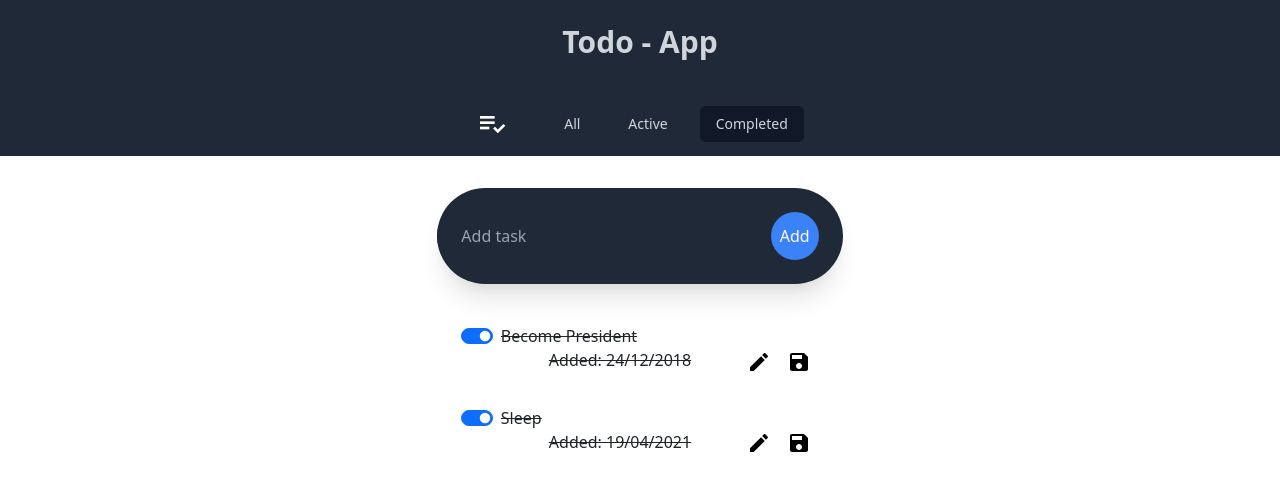
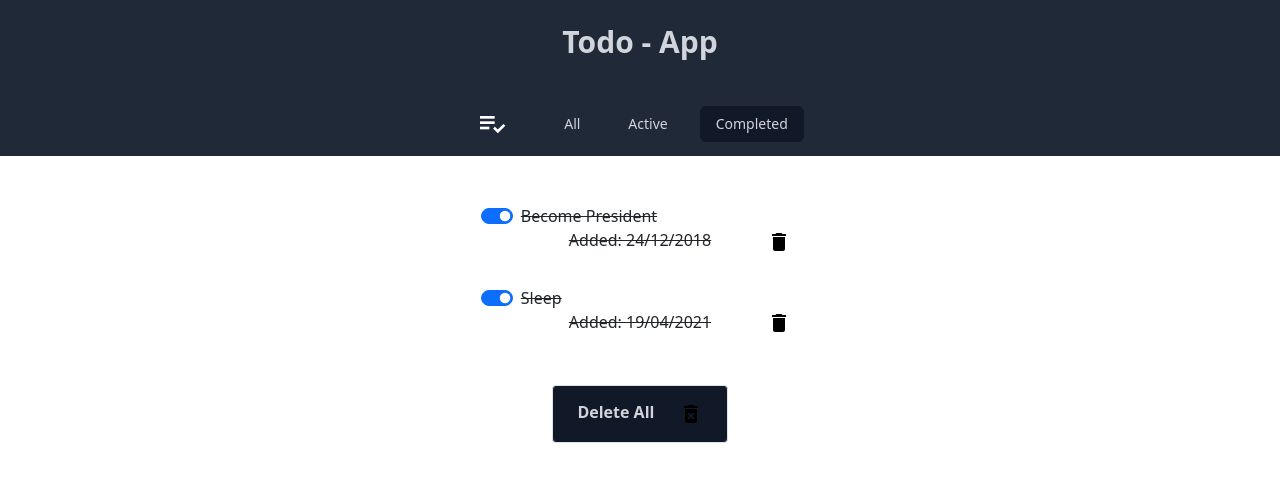
Before and after one commit to daniele-demarchis97/Angular-Todo-App, an Angular app: page / in a window 1280 px wide. Both pictures are taken after a click on the button "Completed". Shown: the top 490 px of the page. Built offline with nearby package versions, Linux system fonts and the light colour scheme.

Commit message:
feature: deleteTodos

```diff
--- a/src/app/todo/todo-container/todo-container.component.html
+++ b/src/app/todo/todo-container/todo-container.component.html
@@ -1,5 +1,5 @@
 <app-todo-nav (filtered)="outputFiltered($event)" ></app-todo-nav>
 
-<app-todo-search (newTaskOutput)="submitNewTask($event)"></app-todo-search>
+<app-todo-search *ngIf="filter !== 'completed'" (newTaskOutput)="submitNewTask($event)"></app-todo-search>
 
-<app-todo-list [filteredTodo]="todosFiltered" [editedTodo]="editTodo" [savedTodo]="saveTodo" ></app-todo-list>
+<app-todo-list [filteredTodo]="todosFiltered" [editedTodo]="editTodo" [savedTodo]="saveTodo" [removeTodoOut]="removeTodo" [removeTodosOut]="removeTodos" [filter]=filter></app-todo-list>
--- a/src/app/todo/todo-container/todo-container.component.ts
+++ b/src/app/todo/todo-container/todo-container.component.ts
@@ -45,7 +45,7 @@ export class TodoContainerComponent implements OnInit {
   }
 
   // output from todo-nav component
-  outputFiltered(outFilter: string) {
+  outputFiltered(outFilter: string): void {
     this.filter = outFilter;
   }
 
@@ -63,12 +63,12 @@ export class TodoContainerComponent implements OnInit {
   }
 
 
-  editTodo = (todo: Todo) : void => {
+  editTodo = (todo: Todo): void => {
     this.editedTodo = todo.description;
     todo.editable = true;
   }
 
-  saveTodo = (todo: Todo) : void => {
+  saveTodo = (todo: Todo): void => {
     if (todo.description.trim().length === 0) {
       todo.description = this.editedTodo;
     }
@@ -76,4 +76,12 @@ export class TodoContainerComponent implements OnInit {
     todo.editable = false;
   }
 
+  removeTodo = (todo: Todo): void => {
+    const index = this.todos.indexOf(todo);
+    this.todos.splice(index, 1);
+  }
+
+  removeTodos = (): void => {
+    this.todos = this.todos.filter(todo => !todo.done);
+  }
 }
--- a/src/app/todo/todo-list/todo-list.component.html
+++ b/src/app/todo/todo-list/todo-list.component.html
@@ -1,13 +1,42 @@
+<div [ngClass]="{'mt-5': filter === 'completed'}">                                                <!--ngClass adds margin in completed section-->
   <div class="form-check form-switch d-flex justify-content-center d-grid gap-3 mt-2 col-md-12"
     *ngFor="let todo of filteredTodo()">
     <div class="mb-4" [ngClass]="todo.done ? 'line-through' : 'normal'">
-    <input class="form-check-input" type="checkbox" id="flexSwitchCheckDefault" [(ngModel)]="todo.done" >
+      <input class="form-check-input" type="checkbox" id="flexSwitchCheckDefault" [(ngModel)]="todo.done">
       <span *ngIf="!todo.editable; else editingTask" class="d-flex justify-start">{{todo.description}}</span>
       <ng-template #editingTask>
-      <input type="text" class="d-flex justify-start">
+        <input type="text" class="d-flex justify-start" [(ngModel)]="todo.description">
       </ng-template>
       <span class="mx-5">Added: {{todo.data | date: 'dd/MM/yyyy'}}</span>
-    <button (click)="editedTodo(todo)"><img class="inline px-2" src="../../assets/edit-icon.svg" alt="edit-icon"></button>
-    <button (click)="savedTodo(todo)"><img class="inline px-2" src="../../assets/save-icon.svg" alt="save-icon"></button>
+      <div *ngIf="filter !== 'completed'; else deleteTemplate" class="inline">
+        <button (click)="editedTodo(todo)"><img class="inline px-2" src="../../assets/edit-icon.svg"
+            alt="edit-icon"></button>
+        <button (click)="savedTodo(todo)"><img class="inline px-2" src="../../assets/save-icon.svg"
+            alt="save-icon"></button>
+      </div>
+      <ng-template #deleteTemplate>
+        <button (click)="removeTodoOut(todo)"><img class="inline px-2" src="../../assets/delete-icon.svg"
+            alt="delete-icon"></button>
+      </ng-template>
     </div>
   </div>
+</div>
+
+<div *ngIf="filter === 'completed'">
+  <div class="flex justify-center" *ngIf="filteredTodo().length > 0; else noCompleted">
+    <button (click)="removeTodosOut()"
+      class="bg-gray-900  hover:bg-gray-700 text-gray-300 font-bold py-2 px-4 mt-4 border border-blue-700 rounded">Delete
+      All
+      <img class="inline pl-5 py-2" src="../../assets/delete_all-icon.svg" alt="delete_all-icon">
+    </button>
+  </div>
+</div>
+
+<ng-template #noCompleted>
+  <div class="flex justify-center">
+    <div class="bg-gray-900 text-gray-300 font-bold py-2 px-4 mt-4 rounded opacity-50 disabled cursor-not-allowed">
+      Delete All
+      <img class="inline pl-5 py-2" src="../../assets/delete_all-icon.svg" alt="delete_all-icon">
+    </div>
+  </div>
+</ng-template>
--- a/src/app/todo/todo-nav/todo-nav.component.ts
+++ b/src/app/todo/todo-nav/todo-nav.component.ts
@@ -18,7 +18,7 @@ export class TodoNavComponent implements OnInit {
   }
 
 
-  filt(f:string) {
+  filt(f:string): void {
     this.filtered.emit(f);
     this.filter = f;
   }
--- a/src/app/todo/todo-search/todo-search.component.html
+++ b/src/app/todo/todo-search/todo-search.component.html
@@ -5,7 +5,7 @@
     <div class="p-4">
       <button
         class="bg-blue-500 text-white rounded-full p-2 hover:bg-blue-400 focus:outline-none w-12 h-12 flex items-center justify-center"
-        (click)="submitNewTaskOutput(newTask.value)">Add</button>
+        (click)="submitNewTaskOutput(newTask.value); newTask.value= '' ">Add</button>     <!--the second click event clear the input-->
     </div>
   </div>
 </div>
--- a/src/app/todo/todo-search/todo-search.component.ts
+++ b/src/app/todo/todo-search/todo-search.component.ts
@@ -14,7 +14,7 @@ export class TodoSearchComponent implements OnInit {
   ngOnInit(): void {
   }
 
-  submitNewTaskOutput(value: string) {
+  submitNewTaskOutput(value: string): void {
     this.newTaskOutput.emit(value);
   }
 
```
Also changed, not shown: src/app/todo/todo-list/todo-list.component.ts (+7 -1 lines). Lines whose indentation alone changed are shown as unchanged.
